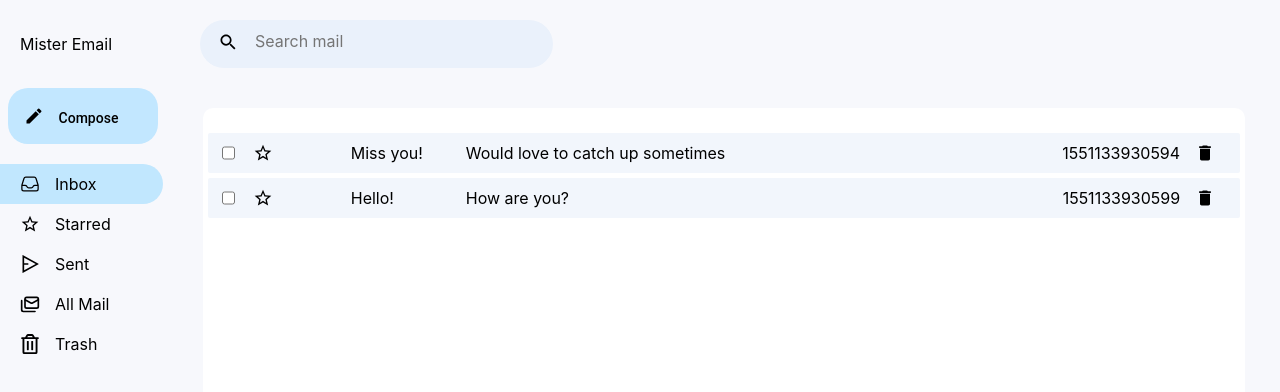
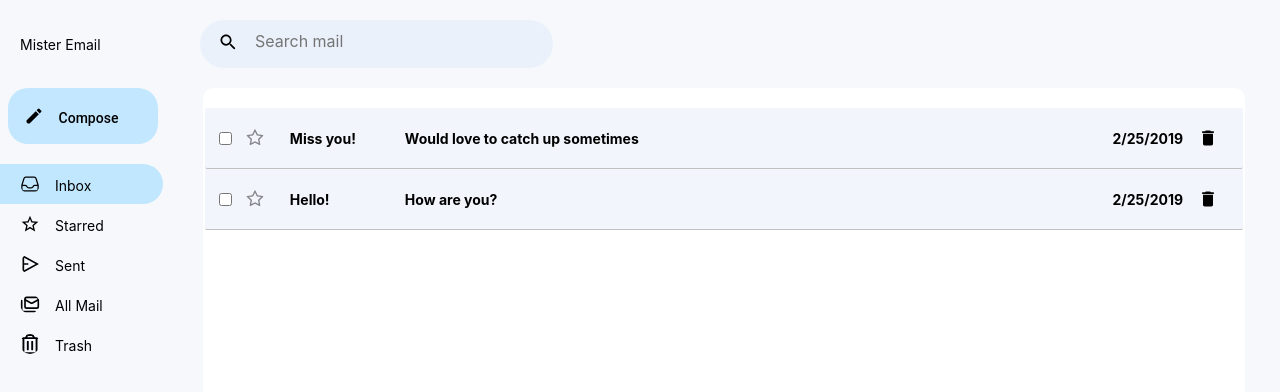
Before and after one commit to benel2606/MisterEmail, a React (Vite) app: page /#/ in a window 1280 px wide. Shown: the top 392 px of the page. Built offline with nearby package versions, Linux system fonts and the light colour scheme.

Commit message:
adding isStarred and isRead handling

```diff
--- a/src/assets/css/basics/base.css
+++ b/src/assets/css/basics/base.css
@@ -13,6 +13,8 @@ body {
     min-height: 100vh;
     font-family: -apple-system, BlinkMacSystemFont, "Segoe UI", "Roboto", "Oxygen", "Ubuntu", "Cantarell", "Fira Sans",
         "Droid Sans", "Helvetica Neue", sans-serif;
+    /* font-family: "Google Sans", Roboto, RobotoDraft, Helvetica, Arial, sans-serif; */
+    font-size: .875rem;
     -webkit-font-smoothing: antialiased;
     -moz-osx-font-smoothing: grayscale;
 }
@@ -62,33 +64,15 @@ input {
     flex-direction: column;
 }
 
-/* .main-app main {
-    flex-grow: 1;
-    width: 100%;
-}
-
-.main-app>footer {
-    background-color: #111;
-    color: white;
-}
-
-a.active {
-    color: rgb(84, 17, 147);
-    font-weight: 600;
-    font-size: 20px;
-} */
-
 .react-icon{
     vertical-align: bottom;
     margin-inline-end: 15px;
+    border-radius: 50%;
 }
 .react-icon.before-padding{
     margin-inline-start: 15px;
 }
-.black-fill{
-    /* fill:rgba(0, 0, 0, 0.227); */
 
-}
 /* MAC like scrollbar */
 ::-webkit-scrollbar {
     width: 8px;
--- a/src/assets/css/cmps/email-list.css
+++ b/src/assets/css/cmps/email-list.css
@@ -1,10 +1,11 @@
 .email-list{
     list-style-type: none;
-    margin: 20px;
+    margin-inline: 20px;
     width: 95%;
     background-color: #fff;
     border-radius: 10px;
     padding: 20px 0;
+    margin-block: 0;
 }
 
 .email-list .email-actions {
--- a/src/assets/css/cmps/email-preview.css
+++ b/src/assets/css/cmps/email-preview.css
@@ -3,32 +3,38 @@
     background-repeat: no-repeat;
     padding: 10px;
     border-radius: 2px;
-    margin: 5px;
     cursor: pointer;
     display: grid;
     grid-template-columns: auto auto;
+    border-block-end: 1px solid #bebdbdef ; /*rgba(215, 234, 238, 0.888);*/
+    align-items: center;
+    /* justify-items: center; */
+    margin-inline: 2px;
 }
 .email-preview:hover{
     box-shadow: inset 1px 0 0 #dadce0, inset -1px 0 0 #dadce0, 0 1px 2px 0 rgba(60, 64, 67, .3), 0 1px 3px 1px rgba(60, 64, 67, .15);
     z-index: 2;
 }
 .email-preview .email-preview-container{
-    gap: 15px;
+    /* gap: 15px; */
     display: grid;
-    grid-template-columns:auto 1fr 10fr;
+    grid-template-columns:auto auto 10fr;
     list-style-type: none;
-
+    justify-items: center;
+    align-items: center;
 }
 
 .email-preview .email-preview-container a:hover {
     text-decoration: none;
 }
 
+.star-icon-btn{
+    padding: 10px;
+}
 .email-preview .email-preview-container a{
     gap: 15px;
     display: grid;
-    /* grid-template-columns:auto 1fr minmax(100px,1fr) 3fr 1fr 1fr auto auto auto; */
-    grid-template-columns:minmax(100px,1fr) 3fr 1fr 1fr 1fr 1fr;
+    grid-template-columns: minmax(100px, 3fr) 30fr auto;
     list-style-type: none;
 }
 .email-preview .info {
@@ -49,3 +55,11 @@
 .email-preview:hover .actions {
     transform: translateY(0);
 }
+.email-preview .react-icon:hover{
+    box-shadow: inset 1px 0 0 #dadce0, inset -1px 0 0 #dadce0, 0 1px 2px 0 rgba(60, 64, 67, .3), 0 1px 3px 1px rgba(60, 64, 67, .15);
+    z-index: 2;
+}
+.email-preview-container.bold{
+    font-weight: bold;
+
+}
--- a/src/cmps/EmailIndex.jsx
+++ b/src/cmps/EmailIndex.jsx
@@ -35,15 +35,21 @@ export function EmailIndex() {
     function onSetFilterBy(filterBy) {
         setFilterBy(prevFilter => ({ ...prevFilter, ...filterBy }))
     }
-
-
+    function onIsStarred() {
+        try {
+            console.log("onIsStarred")
+            loadEmails()
+        } catch (error) {
+            console.log('Having issues starred email:', error)
+        }
+    }
     if (!emails) return <div>Loading...</div>
     return (
 
             <main className="email-index">
                 <AppHeader filterBy={filterBy} onSetFilterBy={onSetFilterBy} />
                 <EmailFolderList/>
-                <EmailList emails={emails} onRemoveEmail={onRemoveEmail} />
+                <EmailList emails={emails} onRemoveEmail={onRemoveEmail} onIsStarred={onIsStarred}/>
                 {/* <pre>{JSON.stringify(emails, null, 4)}</pre> */}
             </main>
 
--- a/src/cmps/EmailList.jsx
+++ b/src/cmps/EmailList.jsx
@@ -2,13 +2,13 @@ import { EmailPreview } from "./EmailPreview";
 
 
 
-export function EmailList({ emails, onRemoveEmail }) {
+export function EmailList({ emails, onRemoveEmail,onIsStarred }) {
 
     return (
         <ul className="email-list">
             {emails.map(email =>
                 <li key={email.id}>
-                    <EmailPreview email={email} onRemoveEmail={onRemoveEmail}/>
+                    <EmailPreview email={email} onRemoveEmail={onRemoveEmail} onIsStarred={onIsStarred}/>
                     {/* <section className="email-actions">
                         <button onClick={() => onRemoveEmail(email.id)}>X</button>
                     </section> */}
--- a/src/cmps/EmailPreview.jsx
+++ b/src/cmps/EmailPreview.jsx
@@ -1,21 +1,46 @@
+import { useEffect, useState } from "react"
 import { Link } from "react-router-dom";
-import { MdOutlineStarOutline } from "react-icons/md";
+import { AiOutlineStar } from "react-icons/ai";
+import { AiFillStar } from "react-icons/ai";
 import { MdDelete } from "react-icons/md";
+import { emailService } from "../services/email.service.js"
 
-export function EmailPreview({ email, onRemoveEmail }) {
+export function EmailPreview({ email, onRemoveEmail ,onIsStarred}) {
+    const [isStarred,setIsStarred]=useState(email.isStarred)
+    const [isRead,setIsRead]=useState(email.isRead)
+
+    function onIsStarred(e){
+        e.preventDefault();
+        setIsStarred((isStarred)=>!isStarred)
+        email.isStarred = isStarred
+        emailService.update(email)
+        //onIsStarred()
+    }
+    function formattedDate(timestamp) {
+        const date = new Date(timestamp);
+        const formattedDate = date.toLocaleDateString()
+        return formattedDate
+    }
+
+    function onIsRead(e) {
+        console.log(isRead)
+        // setIsRead((isRead)=>!isRead)
+        email.isRead = true
+        emailService.update(email)
+        console.log(isRead)
+    }
 
     return (
         <article className="email-preview">
-            <div className="email-preview-container">
+            <div className={email.isRead===true?"email-preview-container":"email-preview-container bold"}>
                 <input type="checkbox"></input>
-                <MdOutlineStarOutline size={20}/>
-                <Link to={`/email/${email.id}`}>
-                    <h4>{email.subject}</h4>
-                    <h4>{email.body}</h4>
-                    <h4>{email.isStarred}</h4>
-                    <h4>{email.isRead}</h4>
-                    <h4>{email.removedAt}</h4>
-                    <h4>{email.sentAt}</h4>
+                <div className="star-icon-btn" onClick={onIsStarred}>
+                    {email.isStarred===true?<AiFillStar className="react-icon" color={"rgb(214 222 7)"} size={20}/>:<AiOutlineStar className="react-icon" color={"#00000073"} size={20}/>}
+                </div>
+                <Link to={`/email/${email.id}`} onClick={onIsRead}>
+                    <div>{email.subject}</div>
+                    <div>{email.body}</div>
+                    <div>{formattedDate(email.sentAt)}</div>
                 </Link>
             </div>
             <div onClick={() => onRemoveEmail(email.id)}><MdDelete className="react-icon before-padding" size={20}/></div>
--- a/src/pages/EmailIndex.jsx
+++ b/src/pages/EmailIndex.jsx
@@ -39,7 +39,7 @@ export function EmailIndex() {
     return (
         <section className="email-index">
             {/* <EmailFilter onSetFilterBy={onSetFilterBy} filterBy={filterBy} /> */}
-            <EmailList emails={emails} onRemoveEmail={onRemoveEmail} />
+            <EmailList emails={emails} onRemoveEmail={onRemoveEmail}/>
             {/* <pre>{JSON.stringify(emails, null, 4)}</pre> */}
         </section>
     )
--- a/src/services/email.service.js
+++ b/src/services/email.service.js
@@ -7,7 +7,8 @@ export const emailService = {
     remove,
     getById,
     createMail,
-    getDefaultFilter
+    getDefaultFilter,
+    update
 }
 
 const STORAGE_KEY = 'mails'
@@ -39,6 +40,10 @@ function save(emailToSave) {
         emailToSave.isOn = false
         return storageService.post(STORAGE_KEY, emailToSave)
     }
+}
+
+function update(mail) {
+    return storageService.put(STORAGE_KEY, mail)
 }
 
 function createMail(subject = '', body = '', isRead = false, isStarred=false, sentAt=null, removedAt=null) {
@@ -81,11 +86,5 @@ function _createMails() {
 function getDefaultFilter() {
     return {
         value:""
-        //subject:'',
-        // body:'',
-        // isRead:'',
-        // isStarred:'',
-        // sentAt:'',
-        // removedAt:''
     }
 }
```
Also changed, not shown: src/assets/css/cmps/new-cmp.css (deleted).
